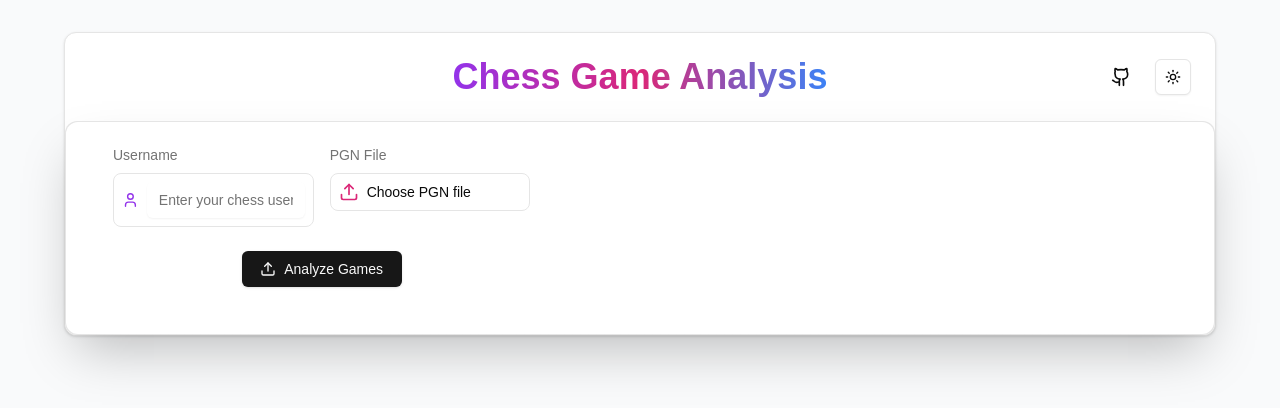
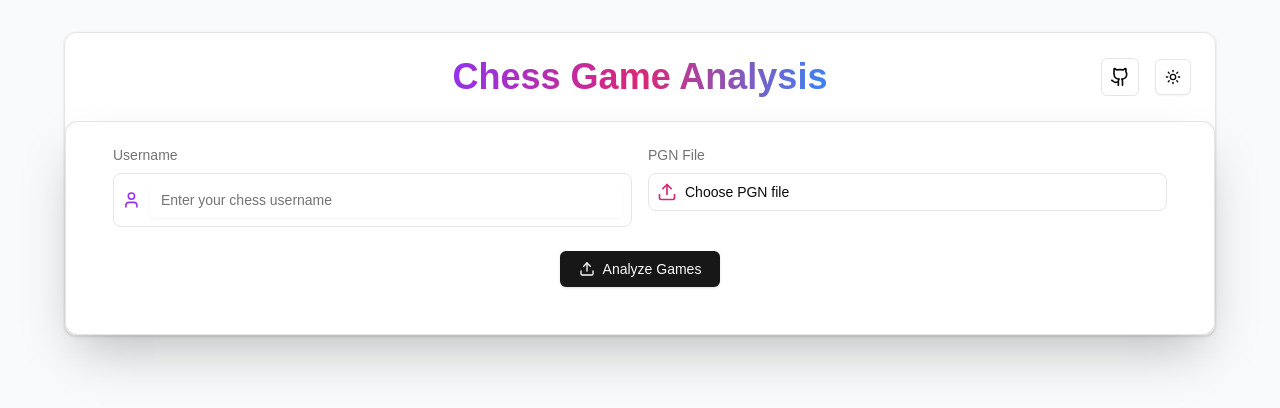
Before and after one commit to adysingh5711/LichessYearInReview, a Next.js app: page / in a window 1280 px wide. Shown: the top 408 px of the page. Built offline with nearby package versions, Linux system fonts and the light colour scheme.

Commit message:
updated all the cards as magiccard

```diff
--- a/components/chess-analyzer.tsx
+++ b/components/chess-analyzer.tsx
@@ -13,6 +13,7 @@
 import { Tabs, TabsContent, TabsList, TabsTrigger } from "@/components/ui/tabs";
 import { Dialog, DialogContent } from "@/components/ui/dialog";
 import { MagicCard } from "@/components/ui/magic-card";
+import { ChartMagicCard } from "@/components/ui/chart-magic-card";
 
 // Chart components
 import {
@@ -488,7 +489,7 @@
                   href="https://github.com/adysingh5711/LichessYearInReview"
                   target="_blank"
                   rel="noopener noreferrer"
-                  className="p-2 hover:bg-accent rounded-full transition-colors"
+                  className="p-2 hover:bg-accent rounded-md transition-colors border aspect-square flex items-center justify-center"
                 >
                   <svg
                     xmlns="http://www.w3.org/2000/svg"
@@ -513,7 +514,7 @@
               </h1>
             </div>
           </CardHeader>
-          <MagicCard
+          <ChartMagicCard
             className="p-6 shadow-2xl"
             gradientColor={theme === "dark" ? "#262626" : "#f3f4f6"}
           >
@@ -524,7 +525,7 @@
                     <label className="block text-sm font-medium mb-2 text-muted-foreground">
                       Username
                     </label>
-                    <div className="relative group">
+                    <div className="relative group z-20">
                       <div className="absolute inset-0 bg-gradient-to-r from-purple-500/20 to-pink-500/20 rounded-lg transition-opacity opacity-0 group-hover:opacity-100" />
                       <div className="relative flex gap-2 items-center bg-background/50 backdrop-blur-sm rounded-lg p-2 border">
                         <User className="w-5 h-5 text-purple-600" />
@@ -541,7 +542,7 @@
                     <label className="block text-sm font-medium mb-2 text-muted-foreground">
                       PGN File
                     </label>
-                    <div className="relative group">
+                    <div className="relative group z-20">
                       <label className="relative flex gap-2 items-center cursor-pointer bg-background/50 backdrop-blur-sm rounded-lg p-2 border hover:bg-accent transition-colors">
                         <div className="absolute inset-0 bg-gradient-to-r from-purple-500/20 to-pink-500/20 rounded-lg transition-opacity opacity-0 group-hover:opacity-100" />
                         <Upload className="w-5 h-5 text-pink-600" />
@@ -591,7 +592,7 @@
                 )}
               </div>
             </CardContent>
-          </MagicCard>
+          </ChartMagicCard>
         </Card>
 
 
@@ -699,11 +700,14 @@
               </div>
             </TabsContent>
             <TabsContent value="openings">
-              <Card>
+              <ChartMagicCard
+                className="p-6 shadow-2xl"
+                gradientColor={theme === "dark" ? "#262626" : "#f3f4f6"}
+              >
                 <CardHeader>
                   <CardTitle>Opening Statistics</CardTitle>
                 </CardHeader>
-                <CardContent>
+                <CardContent className="overflow-visible">
                   <Tabs defaultValue="mostPlayed">
                     <div className="flex justify-between items-center mb-4">
                       <TabsList>
@@ -712,9 +716,7 @@
                         </TabsTrigger>
                         <TabsTrigger value="mostWins">Most Wins</TabsTrigger>
                         <TabsTrigger value="bestRate">Best Rate</TabsTrigger>
-                        <TabsTrigger value="mostLosses">
-                          Most Losses
-                        </TabsTrigger>
+                        <TabsTrigger value="mostLosses">Most Losses</TabsTrigger>
                       </TabsList>
                     </div>
 
@@ -733,7 +735,6 @@
                         {renderOpeningsChart(openingsByWinRate)}
                       </div>
                     </TabsContent>
-
                     <TabsContent value="mostLosses">
                       <div className="h-[300px]">
                         {renderOpeningsChart(
@@ -745,18 +746,21 @@
                     </TabsContent>
                   </Tabs>
                 </CardContent>
-              </Card>
+              </ChartMagicCard>
             </TabsContent>
 
             <TabsContent value="progression">
-              <Card>
+              <ChartMagicCard
+                className="p-6 shadow-2xl"
+                gradientColor={theme === "dark" ? "#262626" : "#f3f4f6"}
+              >
                 <CardHeader>
                   <div className="flex items-center justify-between">
                     <CardTitle>Rating Progression</CardTitle>
                     <select
                       value={selectedGameType}
                       onChange={(e) => setSelectedGameType(e.target.value)}
-                      className="bg-background border rounded-md px-3 py-1 text-sm"
+                      className="bg-background border rounded-md px-3 py-1 text-sm z-20"  // Added z-20
                     >
                       <option value="All">All Game Types</option>
                       {stats && Object.keys(stats.gameTypes).map((type) => (
@@ -767,7 +771,7 @@
                     </select>
                   </div>
                 </CardHeader>
-                <CardContent>
+                <CardContent className="overflow-visible">
                   <div className="h-[300px]">
                     <ResponsiveContainer width="100%" height="100%">
                       <LineChart
@@ -866,28 +870,34 @@
                     </ResponsiveContainer>
                   </div>
                 </CardContent>
-              </Card>
+              </ChartMagicCard>
             </TabsContent>
 
             <TabsContent value="performance">
-              <Card>
+              <ChartMagicCard
+                className="p-6 shadow-2xl"
+                gradientColor={theme === "dark" ? "#262626" : "#f3f4f6"}
+              >
                 <CardHeader>
                   <CardTitle>Monthly Performance</CardTitle>
                 </CardHeader>
-                <CardContent>
+                <CardContent className="overflow-visible">
                   <div className="h-[300px]">
                     {renderWinRateChart(stats.monthlyPerformance)}
                   </div>
                 </CardContent>
-              </Card>
+              </ChartMagicCard>
             </TabsContent>
 
             <TabsContent value="headToHead">
-              <Card>
+              <ChartMagicCard
+                className="p-6 shadow-2xl"
+                gradientColor={theme === "dark" ? "#262626" : "#f3f4f6"}
+              >
                 <CardHeader>
                   <CardTitle>Top Opponent Matchups</CardTitle>
                 </CardHeader>
-                <CardContent>
+                <CardContent className="overflow-visible">
                   <div className="h-[300px]">
                     <ResponsiveContainer width="100%" height="100%">
                       <BarChart data={stats.headToHead} style={{
@@ -947,7 +957,7 @@
                     </ResponsiveContainer>
                   </div>
                 </CardContent>
-              </Card>
+              </ChartMagicCard>
             </TabsContent>
           </Tabs>
         )}
--- /dev/null
+++ b/components/ui/chart-magic-card.tsx
@@ -0,0 +1,105 @@
+"use client";
+
+import { motion, useMotionTemplate, useMotionValue } from "motion/react";
+import React, { useCallback, useEffect, useRef } from "react";
+import { cn } from "@/lib/utils";
+
+interface ChartMagicCardProps extends React.HTMLAttributes<HTMLDivElement> {
+    gradientSize?: number;
+    gradientColor?: string;
+    gradientOpacity?: number;
+    gradientFrom?: string;
+    gradientTo?: string;
+}
+
+export function ChartMagicCard({
+    children,
+    className,
+    gradientSize = 200,
+    gradientColor = "#262626",
+    gradientOpacity = 0.8,
+    gradientFrom = "#9E7AFF",
+    gradientTo = "#FE8BBB",
+}: ChartMagicCardProps) {
+    const cardRef = useRef<HTMLDivElement>(null);
+    const mouseX = useMotionValue(-gradientSize);
+    const mouseY = useMotionValue(-gradientSize);
+
+    const handleMouseMove = useCallback(
+        (e: MouseEvent) => {
+            if (cardRef.current) {
+                const { left, top } = cardRef.current.getBoundingClientRect();
+                const clientX = e.clientX;
+                const clientY = e.clientY;
+                mouseX.set(clientX - left);
+                mouseY.set(clientY - top);
+            }
+        },
+        [mouseX, mouseY],
+    );
+
+    const handleMouseOut = useCallback(
+        (e: MouseEvent) => {
+            if (!e.relatedTarget) {
+                document.removeEventListener("mousemove", handleMouseMove);
+                mouseX.set(-gradientSize);
+                mouseY.set(-gradientSize);
+            }
+        },
+        [handleMouseMove, mouseX, gradientSize, mouseY],
+    );
+
+    const handleMouseEnter = useCallback(() => {
+        document.addEventListener("mousemove", handleMouseMove);
+        mouseX.set(-gradientSize);
+        mouseY.set(-gradientSize);
+    }, [handleMouseMove, mouseX, gradientSize, mouseY]);
+
+    useEffect(() => {
+        document.addEventListener("mousemove", handleMouseMove);
+        document.addEventListener("mouseout", handleMouseOut);
+        document.addEventListener("mouseenter", handleMouseEnter);
+
+        return () => {
+            document.removeEventListener("mousemove", handleMouseMove);
+            document.removeEventListener("mouseout", handleMouseOut);
+            document.removeEventListener("mouseenter", handleMouseEnter);
+        };
+    }, [handleMouseEnter, handleMouseMove, handleMouseOut]);
+
+    useEffect(() => {
+        mouseX.set(-gradientSize);
+        mouseY.set(-gradientSize);
+    }, [gradientSize, mouseX, mouseY]);
+
+    return (
+        <div
+            ref={cardRef}
+            className={cn("group relative flex w-full rounded-xl", className)} // Changed size-full to w-full
+        >
+            <div className="absolute inset-px z-10 rounded-xl bg-background" />
+            <div className="relative z-30 w-full">{children}</div>
+            <motion.div
+                className="pointer-events-none absolute inset-px z-10 rounded-xl opacity-0 transition-opacity duration-300 group-hover:opacity-100"
+                style={{
+                    background: useMotionTemplate`
+            radial-gradient(${gradientSize}px circle at ${mouseX}px ${mouseY}px, ${gradientColor}, transparent 100%)
+          `,
+                    opacity: gradientOpacity,
+                }}
+            />
+            <motion.div
+                className="pointer-events-none absolute inset-0 rounded-xl bg-border duration-300 group-hover:opacity-100"
+                style={{
+                    background: useMotionTemplate`
+            radial-gradient(${gradientSize}px circle at ${mouseX}px ${mouseY}px,
+              ${gradientFrom},
+              ${gradientTo},
+              hsl(var(--border)) 100%
+            )
+          `,
+                }}
+            />
+        </div>
+    );
+}
```
